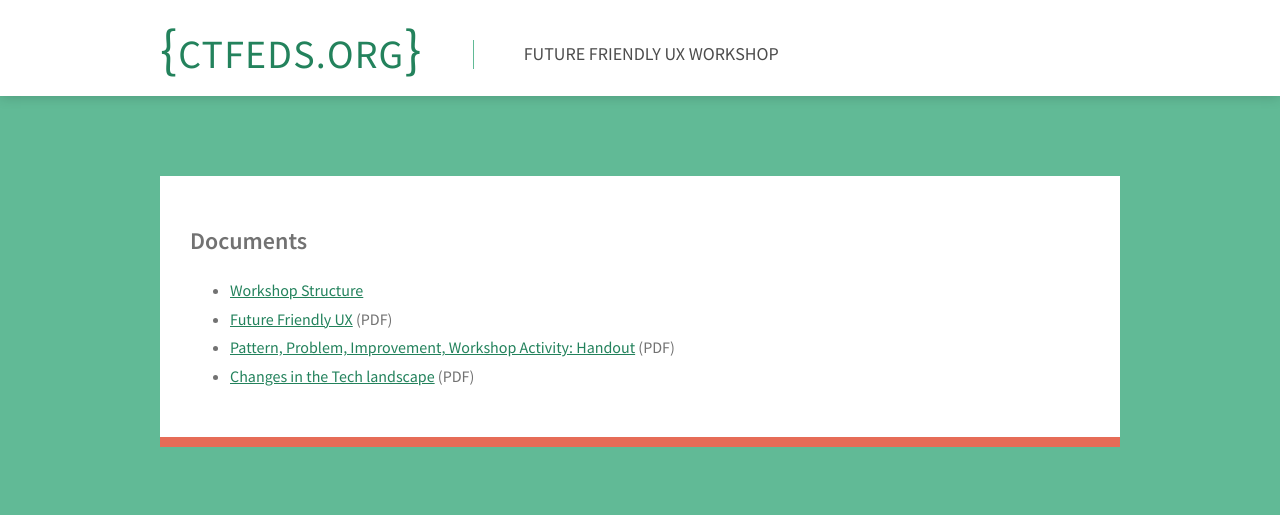
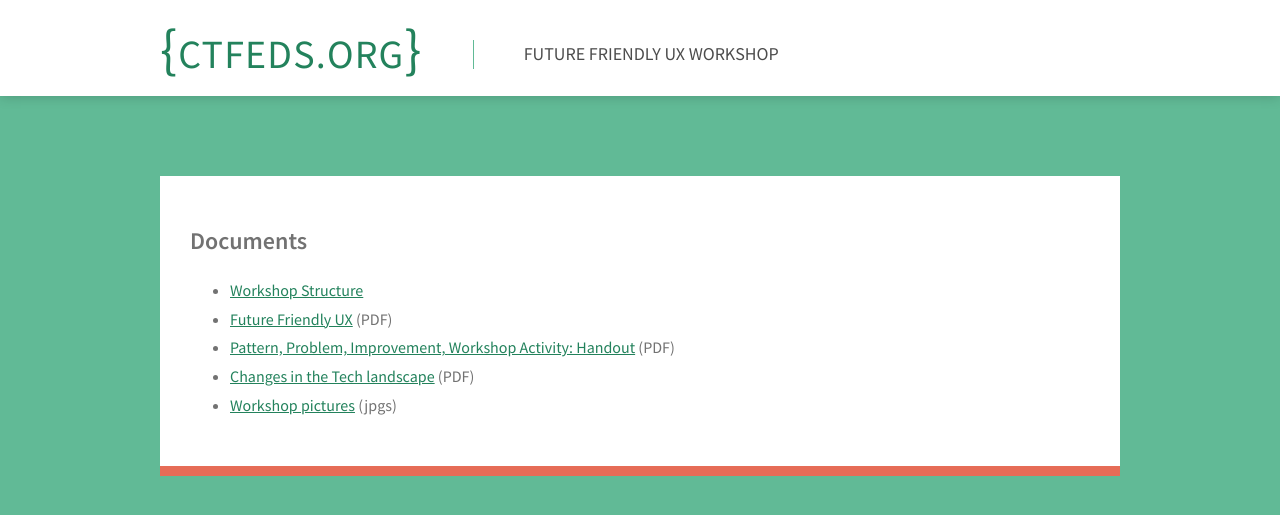
Before and after one commit to CTFEDs/FutureFriendlyUXWorkshop, a Jekyll site: the page built from index.md, in a window 1280 px wide. Shown: the top 515 px of the page. Built offline with Jekyll 4.4.1, drawn with Linux system fonts in a browser that asks for light colours.

Commit message:
Add pics link

```diff
--- a/index.md
+++ b/index.md
@@ -9,3 +9,4 @@ title: Future Friendly UX Workshop
 * [Future Friendly UX](decks/future-friendly-deck.pdf) (PDF)
 * [Pattern, Problem, Improvement, Workshop Activity: Handout](print/pattern-problem-principles-activity-handout.pdf) (PDF)
 * [Changes in the Tech landscape](print/changes.pdf) (PDF)
+* [Workshop pictures](pics/) (jpgs)
```
